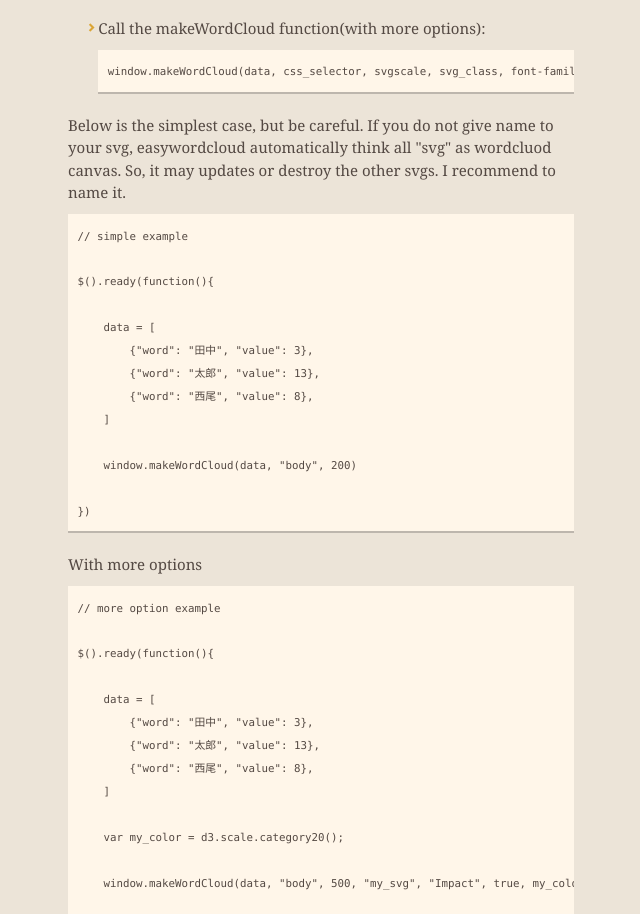
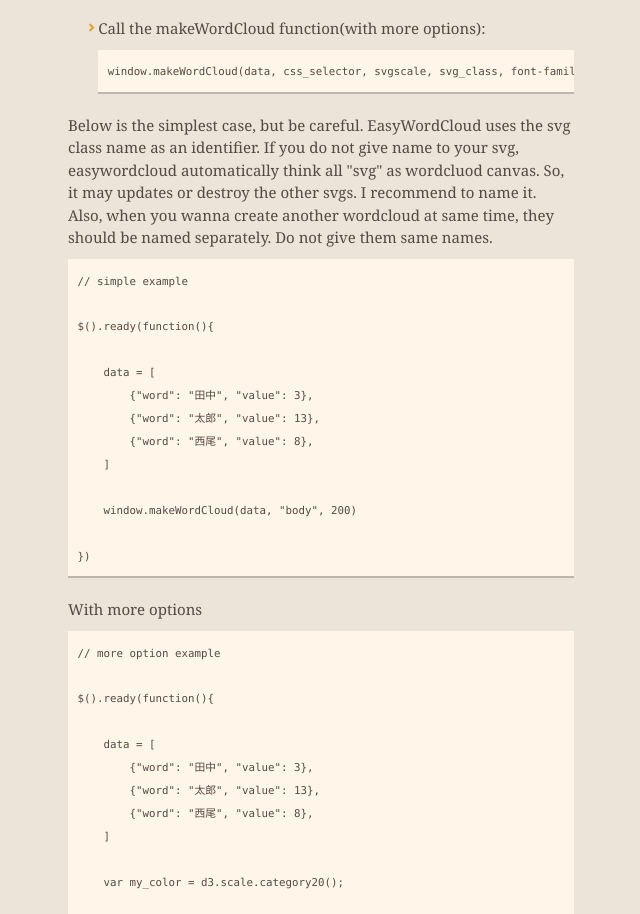
Before and after one commit to kyu999/d3-easy, a plain HTML site: page index.html in a window 1280 px wide. Shown: the part 1027-1941 px from the top of the page, without its empty margins (319-959 px from the left). Drawn offline with nearby package versions, Linux system fonts and the light colour scheme.

Commit message:
Update index.html

```diff
--- a/index.html
+++ b/index.html
@@ -75,7 +75,7 @@
   <li>Call the makeWordCloud function(with more options): <pre><code>window.makeWordCloud(data, css_selector, svgscale, svg_class, font-family, rotate words or not, color converting function)</code></pre></li>
   </ul>
 
-<p>Below is the simplest case, but be careful. If you do not give name to your svg, easywordcloud automatically think all "svg" as wordcluod canvas. So, it may updates or destroy the other svgs. I recommend to name it.</p>
+<p>Below is the simplest case, but be careful. EasyWordCloud uses the svg class name as an identifier. If you do not give name to your svg, easywordcloud automatically think all "svg" as wordcluod canvas. So, it may updates or destroy the other svgs. I recommend to name it. Also, when you wanna create another wordcloud at same time, they should be named separately. Do not give them same names.</p>
 
 <pre><code>// simple example
 
```
